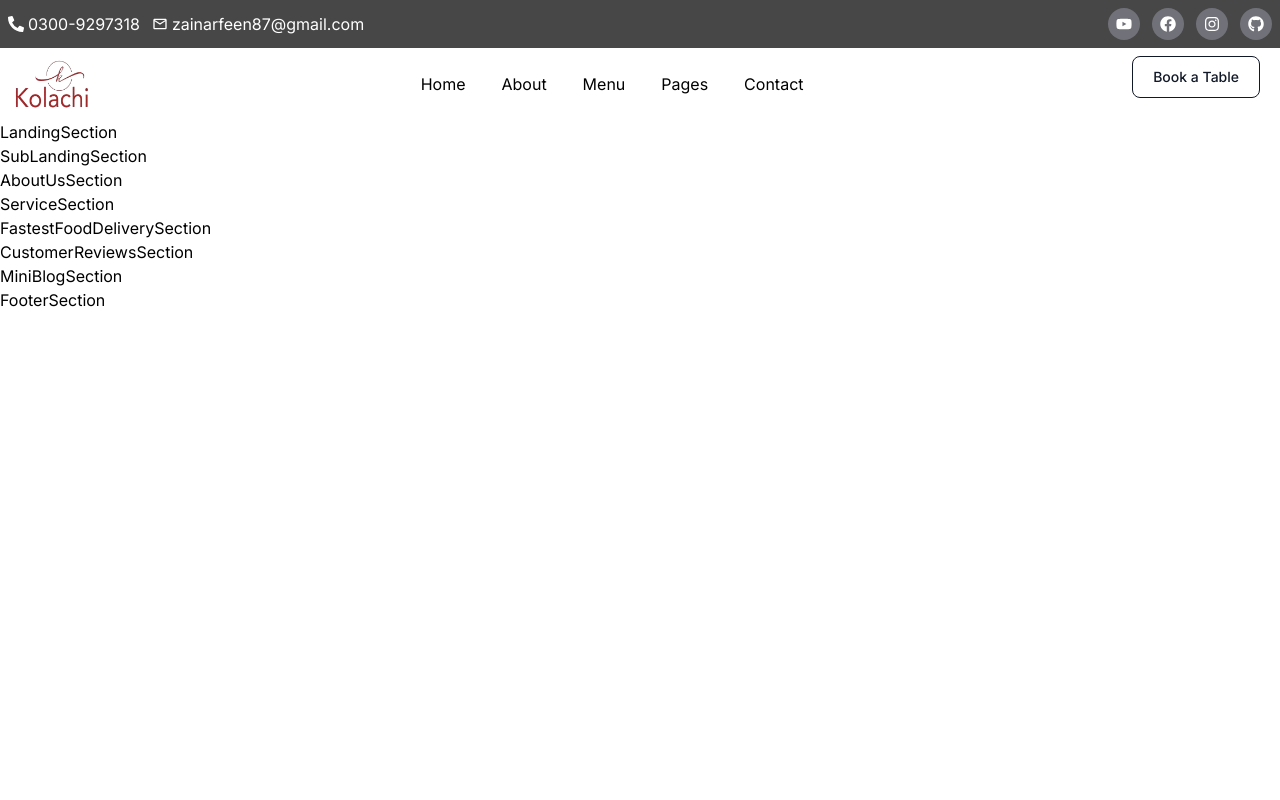
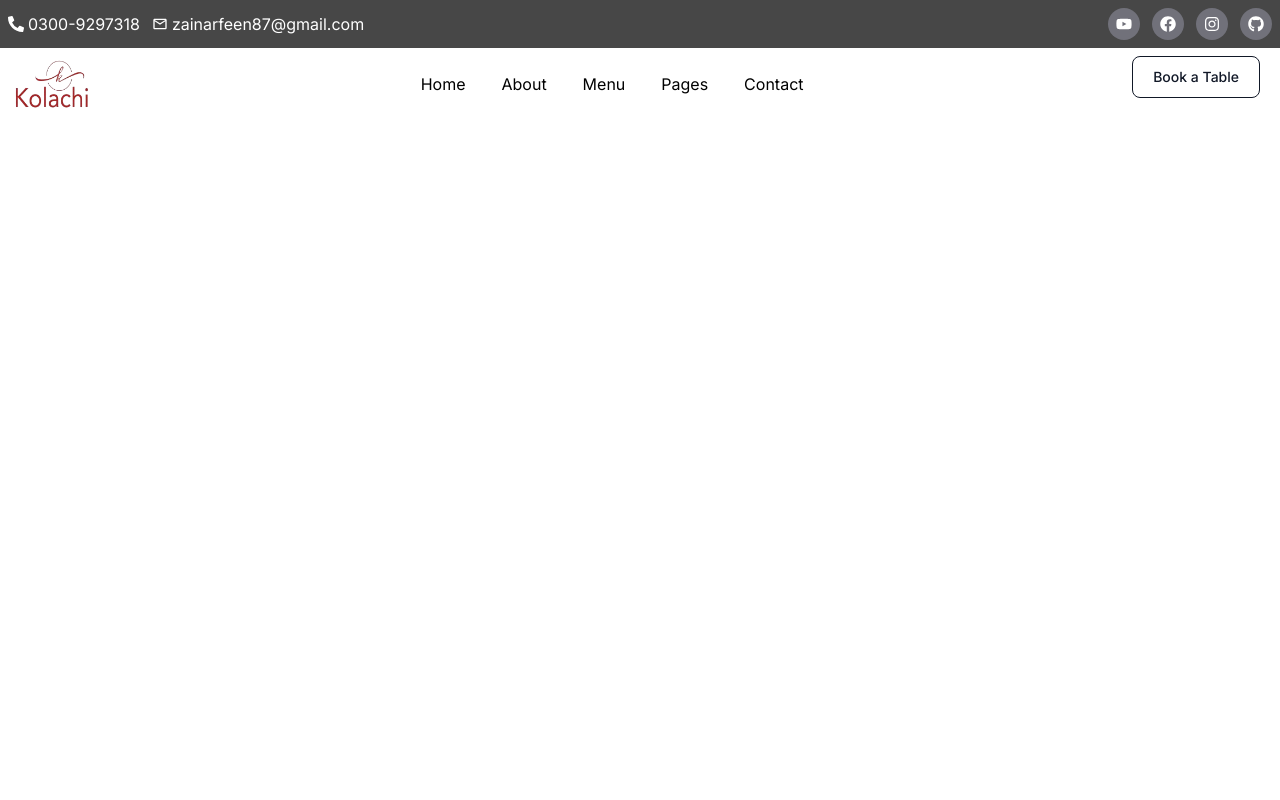
Before and after one commit to ZAINKHAN25/kolachi-resturant, a Next.js app: page / in a window 1280 px wide. Shown: the top 800 px of the page. Built offline with nearby package versions, Linux system fonts and the light colour scheme.

Commit message:
Landing Section Work Start.

```diff
--- a/src/app/components/LandingSection/index.jsx
+++ b/src/app/components/LandingSection/index.jsx
@@ -2,10 +2,11 @@ import React from 'react';
 
 function LandingSection() {
     return (
-        <div>
-            LandingSection
+        <div
+            className="bg-cover bg-center w-screen h-screen"
+        >
         </div>
-    )
+    );
 }
 
 export default LandingSection;
```
Also changed, not shown: src/app/assets/landingBg.png (renamed from src/app/assets/image 110.png).
